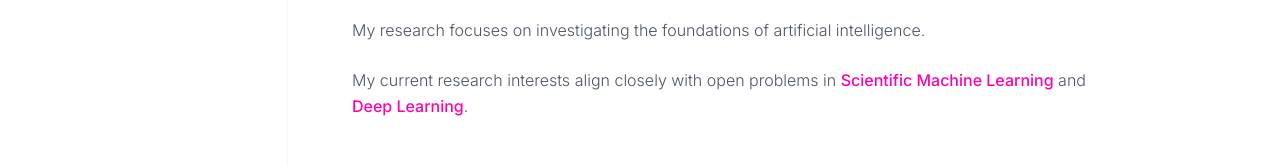
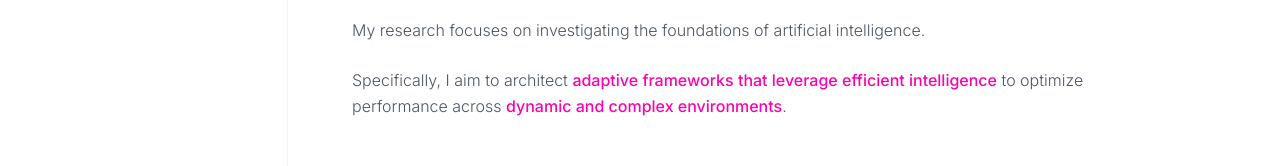
Before and after one commit to VladimerKhasia/vladimerkhasia.github.io, a React (Vite) app: page / in a window 1280 px wide. Shown: the part 499-665 px from the top of the page. Built offline with nearby package versions, Linux system fonts and the light colour scheme.

Commit message:
just one sentence modification in About section

```diff
--- a/components/About.tsx
+++ b/components/About.tsx
@@ -11,7 +11,7 @@ export const About: React.FC = () => {
              <p key={idx} className="mb-4">{paragraph}</p>
           ))}
           <p className="mt-6">
-              My current research interests align closely with open problems in <span className="text-academic-accent font-medium">Scientific Machine Learning</span> and <span className="text-academic-accent font-medium">Deep Learning</span>.
+              Specifically, I aim to architect <span className="text-academic-accent font-medium">adaptive frameworks that leverage efficient intelligence</span> to optimize performance across <span className="text-academic-accent font-medium">dynamic and complex environments</span>.
               {/* My research focuses on investigating the foundations of artificial intelligence <a href="https://github.com/VladimerKhasia" className="underline decoration-gray-300 hover:decoration-academic-accent transition-all text-gray-900">PRIMAL</a> and <a href="https://github.com/VladimerKhasia" className="underline decoration-gray-300 hover:decoration-academic-accent transition-all text-gray-900">Vekuanet</a> that bridge theoretical gaps and practical applications. */}
           </p>
         </div>
```
